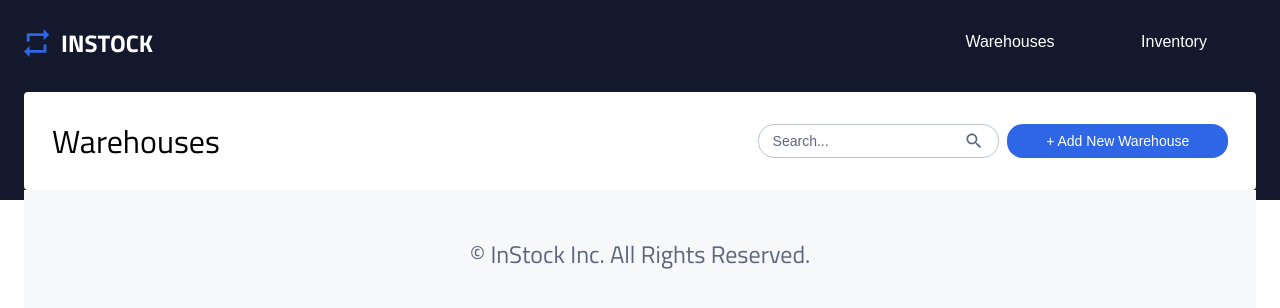
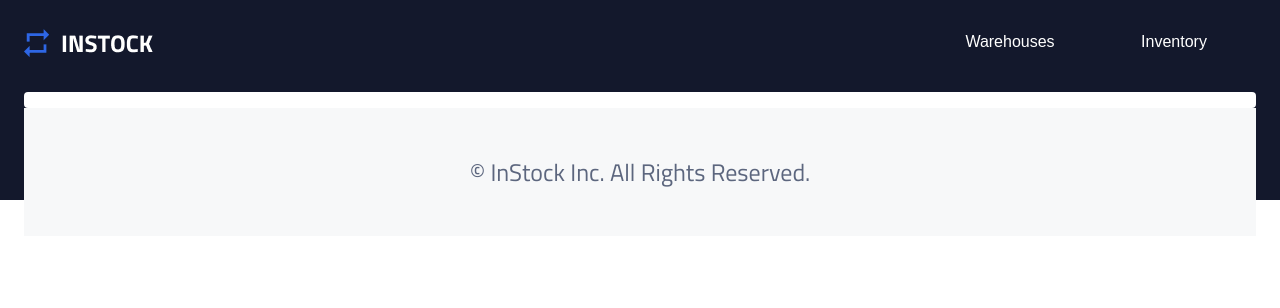
Before and after one commit to ariadnatoledo/dashing-doves-instock, a React (Vite) app: page / in a window 1280 px wide. Shown: the top 308 px of the page. Built offline with nearby package versions, Linux system fonts and the light colour scheme; no server answers.

Commit message:
edit warehouse props devalue

```diff
--- a/src/App.jsx
+++ b/src/App.jsx
@@ -6,6 +6,7 @@ import WarehousePage from "./pages/WarehousePage/WarehousePage.jsx";
 import InventoryPage from "./pages/InventoryPage/InventoryPage.jsx";
 import NotFoundPage from "./pages/NotFoundPage/NotFoundPage.jsx";
 import WarehouseList from "./components/WarehouseList/WarehouseList.jsx";
+
 
 
 
--- a/src/components/EditWarehouse/EditWarehouse.jsx
+++ b/src/components/EditWarehouse/EditWarehouse.jsx
@@ -2,7 +2,6 @@ import React from 'react'
 import "../EditWarehouse/EditWarehouse.scss"
 import ComponentHeader from '../ComponentHeader/ComponentHeader'
 import backIconImage from "../../assets/Icons/arrowback.svg";
-import editIconWhite from "../../assets/Icons/edit-white-24px.svg"
 import SaveCancelAddButton from '../SaveCancelAddButton/SaveCancelAddButton';
 
 
@@ -10,7 +9,7 @@ function EditWarehouse() {
     return (
         <section className='editWarehouseDetails'>
             <form className='editWarehouse-form'>
-                <ComponentHeader backIcon={backIconImage} text="Edit Warehouse" editIcon={editIconWhite} editIconTablet={editIconWhite} />
+                <ComponentHeader backIcon={backIconImage} text="Edit Warehouse" />
                 <section className='editWarehouse'>
                     <div className='warehouseDetails'>
 
--- a/src/components/WarehouseList/WarehouseList.jsx
+++ b/src/components/WarehouseList/WarehouseList.jsx
@@ -1,14 +1,14 @@
 import ListItems from "../ListItems/ListItems";
-import PagesHeader from "../../components/PagesHeader/PagesHeader.jsx";
+// import PagesHeader from "../../components/PagesHeader/PagesHeader.jsx";
 import "./WarehouseList.scss";
 
 
 export default function WarehouseList() {
   return (
     <div className="warehouse-page">
-    <PagesHeader />
+    {/* <PagesHeader />
 
-    <ListItems items="warehouses" />
+    <ListItems items="warehouses" /> */}
   </div>
   )
 }
```
Also changed, not shown: src/components/BorderTop/BorderTop.jsx (deleted, +0 -8 lines), src/components/BorderTop/BorderTop.scss (deleted, +0 -9 lines).
